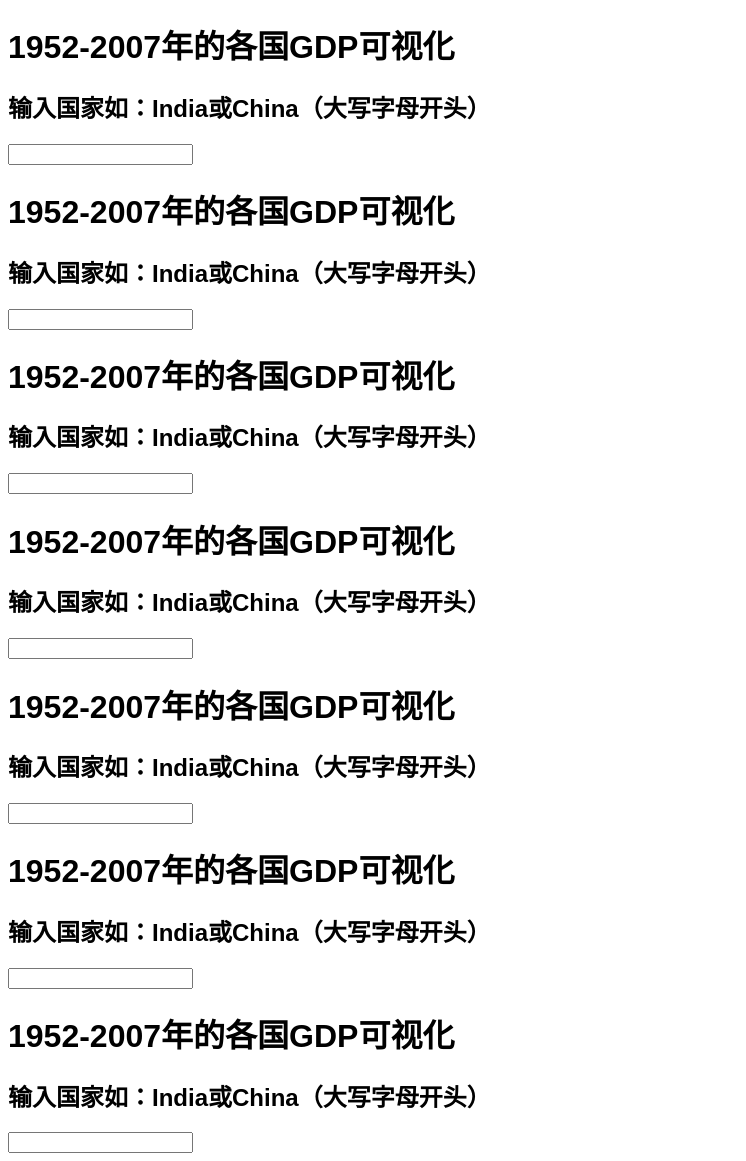
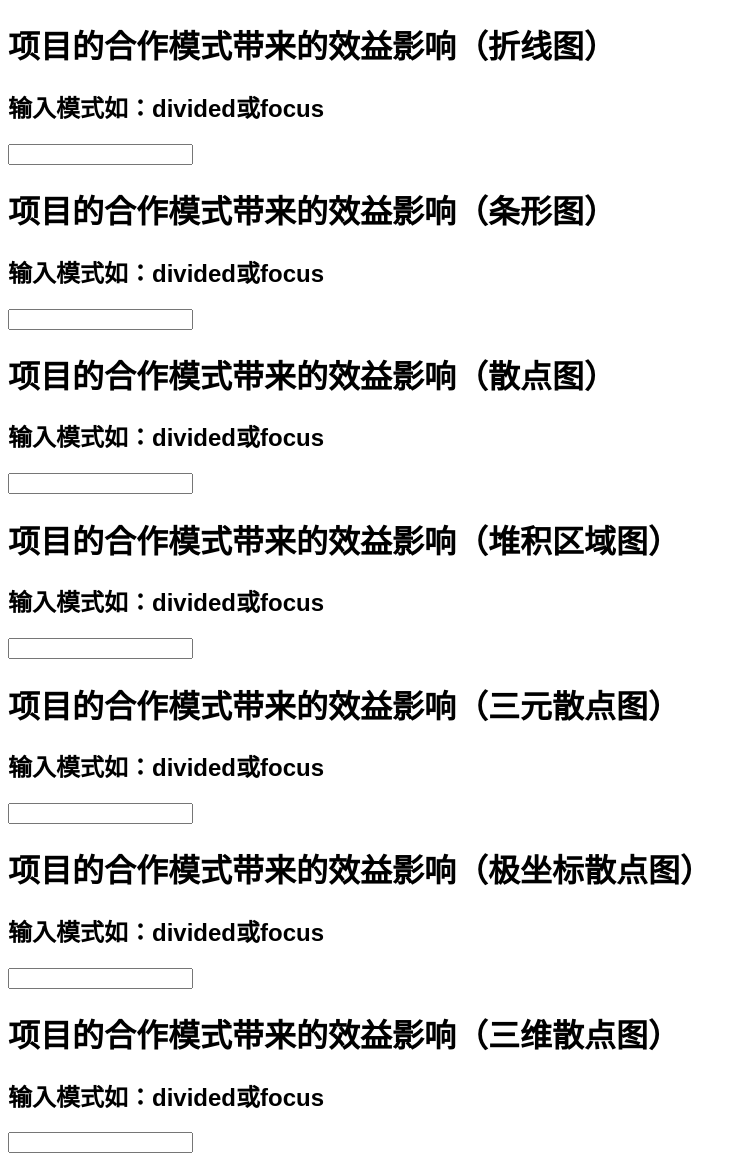
Before and after one commit to hywsakura/hyw, a Flask app: page /chart3 in a window 1280 px wide. Shown: the whole page, without its empty margins (0-746 px from the left). Run offline with Flask 2, Linux system fonts and the light colour scheme; some libraries are stand-ins or nearby versions.

Commit message:
js文件提交

```diff
--- a/templates/chartsajax2.html
+++ b/templates/chartsajax2.html
@@ -17,8 +17,8 @@
 </head>
 
 <body style="font-family:arial, sans-serif">
-    <h1>1952-2007年的各国GDP可视化</h1>
-    <h2>输入国家如：India或China（大写字母开头）</h2>
+    <h1>项目的合作模式带来的效益影响（折线图）</h1>
+    <h2>输入模式如：divided或focus</h2>
 
     <input type="text" id="fname" name="fname" onchange="cb(this.value)">
     <div id="chart" class="chart"></div>
@@ -30,8 +30,8 @@
 </script>
 
 <body style="font-family:arial, sans-serif">
-    <h1>1952-2007年的各国GDP可视化</h1>
-    <h2>输入国家如：India或China（大写字母开头）</h2>
+    <h1>项目的合作模式带来的效益影响（条形图）</h1>
+    <h2>输入模式如：divided或focus</h2>
 
     <input type="text" id="fname1" name="fname1" onchange="cb(this.value)">
     <div id="chart1" class="chart1"></div>
@@ -43,8 +43,8 @@
 </script>
 
 <body style="font-family:arial, sans-serif">
-    <h1>1952-2007年的各国GDP可视化</h1>
-    <h2>输入国家如：India或China（大写字母开头）</h2>
+    <h1>项目的合作模式带来的效益影响（散点图）</h1>
+    <h2>输入模式如：divided或focus</h2>
 
     <input type="text" id="fname2" name="fname2" onchange="cb(this.value)">
     <div id="chart2" class="chart2"></div>
@@ -56,8 +56,8 @@
 </script>
 
 <body style="font-family:arial, sans-serif">
-    <h1>1952-2007年的各国GDP可视化</h1>
-    <h2>输入国家如：India或China（大写字母开头）</h2>
+    <h1>项目的合作模式带来的效益影响（堆积区域图）</h1>
+    <h2>输入模式如：divided或focus</h2>
 
     <input type="text" id="fname3" name="fname3" onchange="cb(this.value)">
     <div id="chart3" class="chart3"></div>
@@ -69,8 +69,8 @@
 </script>
 
 <body style="font-family:arial, sans-serif">
-    <h1>1952-2007年的各国GDP可视化</h1>
-    <h2>输入国家如：India或China（大写字母开头）</h2>
+    <h1>项目的合作模式带来的效益影响（三元散点图）</h1>
+    <h2>输入模式如：divided或focus</h2>
 
     <input type="text" id="fname4" name="fname4" onchange="cb(this.value)">
     <div id="chart4" class="chart4"></div>
@@ -82,8 +82,8 @@
 </script>
 
 <body style="font-family:arial, sans-serif">
-    <h1>1952-2007年的各国GDP可视化</h1>
-    <h2>输入国家如：India或China（大写字母开头）</h2>
+    <h1>项目的合作模式带来的效益影响（极坐标散点图）</h1>
+    <h2>输入模式如：divided或focus</h2>
 
     <input type="text" id="fname5" name="fname5" onchange="cb(this.value)">
     <div id="chart5" class="chart5"></div>
@@ -95,8 +95,8 @@
 </script>
 
 <body style="font-family:arial, sans-serif">
-    <h1>1952-2007年的各国GDP可视化</h1>
-    <h2>输入国家如：India或China（大写字母开头）</h2>
+    <h1>项目的合作模式带来的效益影响（三维散点图）</h1>
+    <h2>输入模式如：divided或focus</h2>
 
     <input type="text" id="fname6" name="fname6" onchange="cb(this.value)">
     <div id="chart6" class="chart6"></div>
```
Also changed, not shown: templates/chartsajax1.html (+13 -13 lines).
